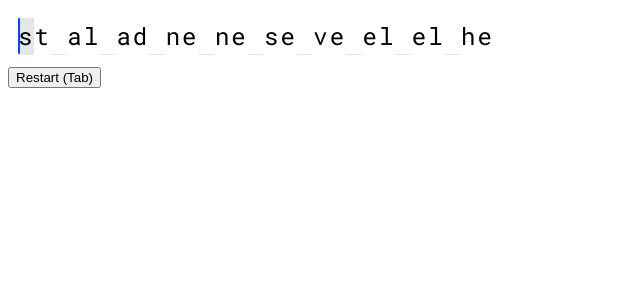
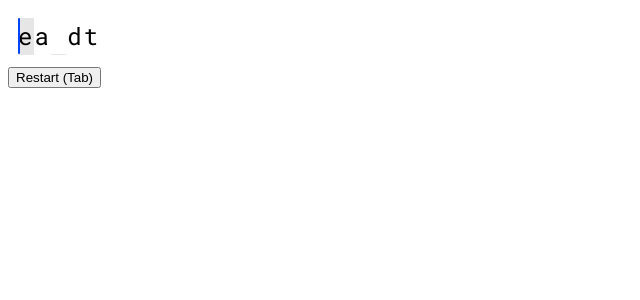
Before and after one commit to cursorweb/typing-warmup, a React (Create React App) app: page / in a window 1280 px wide. Shown: the top 300 px of the page, without its empty margins (0-640 px from the left). Built offline with nearby package versions, Linux system fonts and the light colour scheme.

Commit message:
really basic practicing

```diff
--- a/src/comp/testMode/WarmupCont.tsx
+++ b/src/comp/testMode/WarmupCont.tsx
@@ -4,6 +4,8 @@ import warmups from "data/warmups.json";
 import { randomk } from "./util/random";
 import { TestCont } from "./util/TestCont";
 import { useReducer } from "react";
+import { ResultsCont } from "./util/ResultsCont";
+import { CharTestCont } from "./CharTestCont";
 
 interface WarmupState {
     isTyping: boolean,
@@ -14,25 +16,92 @@ interface WarmupState {
     genTest: (idx: number) => React.JSX.Element
 }
 
+// note: use results only as an escape hatch
 type TestContAction = { type: "restart" }
-    | { type: "next", result: React.JSX.Element };
+    | { type: "next", result: React.JSX.Element }
+    | { type: "practice", render: React.JSX.Element }
+    | { type: "results" };
 
 function reducer(state: WarmupState, action: TestContAction): WarmupState {
     switch (action.type) {
         case "restart":
-            return { ...state, isTyping: true, render: state.genTest(state.idx) };
+            return {
+                ...state,
+                isTyping: true,
+                render: state.genTest(state.idx)
+            };
 
         case "next":
+            const results = [...state.results, action.result];
             if (state.idx < state.len - 1) {
-                return { ...state, render: state.genTest(state.idx + 1), idx: state.idx + 1, results: [...state.results, action.result] };
+                return {
+                    ...state,
+                    render: state.genTest(state.idx + 1),
+                    idx: state.idx + 1,
+                    results
+                };
             } else {
-                return { ...state, isTyping: false, render: <>{[...state.results, action.result]}</>, idx: 0 };
+                return {
+                    ...state,
+                    isTyping: false,
+                    render: <>{results}</>,
+                    idx: 0,
+                    results
+                };
             }
+
+        case "results":
+            return {
+                ...state,
+                isTyping: false,
+                render: <>{[...state.results]}</>
+            };
+
+        case "practice":
+            return {
+                ...state,
+                isTyping: true,
+                render: action.render
+            };
     }
 }
 
 export function WarmupCont({ wIdx }: { wIdx: number }) {
     const warmupData = warmups[wIdx];
+
+    const onCharDone = (idx: number) => (res: CharTestResult) => {
+        dispatch({
+            type: "next",
+            result: (
+                <ResultsCont
+                    key={idx}
+                    practice={() => dispatch({
+                        type: "practice",
+                        render: <CharTest chars={res.wrongChars} onDone={() => dispatch({ type: "results" })} />
+                    })}
+                >
+                    <div>char test: {res.cpm} / {res.acc}</div>
+                </ResultsCont>
+            )
+        });
+    };
+
+    const onWordDone = (idx: number) => (res: WordTestResult) => {
+        dispatch({
+            type: "next",
+            result: (
+                <ResultsCont
+                    key={idx}
+                    practice={() => dispatch({
+                        type: "practice",
+                        render: <WordTest chars={res.wrongWords.join(" ").split("")} onDone={() => dispatch({ type: "results" })} />
+                    })}
+                >
+                    <div>word test: {res.wpm} / {res.acc}</div>
+                </ResultsCont>
+            )
+        });
+    }
 
     const [{ isTyping, render, idx }, dispatch] = useReducer(reducer, null, () => ({
         isTyping: true,
@@ -43,33 +112,12 @@ export function WarmupCont({ wIdx }: { wIdx: number }) {
         genTest
     }));
 
-    function onCharDone(res: CharTestResult) {
-        dispatch({
-            type: "next",
-            result: (
-                <div key={idx}>
-                    <div>char test: {res.cpm} / {res.acc}</div>
-                </div>
-            )
-        });
-    }
-
-    function onWordDone(res: WordTestResult) {
-        dispatch({
-            type: "next",
-            result: (
-                <div key={idx}>
-                    <div>word test: {res.wpm} / {res.acc}</div>
-                </div>
-            )
-        });
-    }
     function genTest(idx: number) {
         const data = warmupData.tests[idx];
         if (data.noSpace) {
-            return <CharTest chars={randomk(data.list, 10, true)} onDone={onCharDone} key={Math.random()} />;
+            return <CharTest chars={randomk(data.list, 2, true)} onDone={onCharDone(idx)} key={Math.random()} />;
         } else {
-            return <WordTest chars={randomk(data.list, 10, false)} onDone={onWordDone} key={Math.random()} />;
+            return <WordTest chars={randomk(data.list, 2, false)} onDone={onWordDone(idx)} key={Math.random()} />;
         }
     }
 
--- /dev/null
+++ b/src/comp/testMode/util/ResultsCont.tsx
@@ -0,0 +1,54 @@
+import React, { useRef, useEffect } from "react";
+
+export function ResultsCont({ children, restart, practice }: { restart?: () => void, practice: () => void } & React.PropsWithChildren) {
+    return (
+        <div>
+            {children}
+            <div>
+                {restart ? <RestartButton onClick={restart} /> : null}
+                <PracticeButton onClick={practice} />
+            </div>
+        </div>
+    );
+}
+
+export function PracticeButton({ onClick }: { onClick: () => void }) {
+    const redoButtonRef = useRef<HTMLButtonElement>(null);
+
+    useEffect(() => {
+        function keydown(e: KeyboardEvent) {
+            if (e.key == "Enter") {
+                redoButtonRef.current?.click();
+                e.preventDefault();
+            }
+        }
+
+        document.body.addEventListener("keydown", keydown);
+        return () => document.body.removeEventListener("keydown", keydown);
+    }, []);
+
+    return (
+        <button onClick={onClick} ref={redoButtonRef}>Practice Wrong (Enter)</button>
+    );
+}
+
+export function RestartButton({ onClick }: { onClick: () => void }) {
+    const restartButtonRef = useRef<HTMLButtonElement>(null);
+
+    useEffect(() => {
+        function keydown(e: KeyboardEvent) {
+            if (e.key == "Tab") {
+                restartButtonRef.current?.click();
+                e.preventDefault();
+            }
+        }
+
+        document.body.addEventListener("keydown", keydown);
+        return () => document.body.removeEventListener("keydown", keydown);
+    }, []);
+
+
+    return (
+        <button onClick={onClick} ref={restartButtonRef}>Restart (Tab)</button>
+    );
+}
--- a/src/comp/testMode/util/TestCont.tsx
+++ b/src/comp/testMode/util/TestCont.tsx
@@ -1,48 +1,16 @@
-import { useRef, useEffect } from "react";
 import styles from "./TestCont.module.css";
 import React from "react";
+import { RestartButton } from "./ResultsCont";
 
 export function TestCont({ restart, children, isTyping }: { restart: () => void, isTyping: boolean } & React.PropsWithChildren) {
-    const restartButtonRef = useRef<HTMLButtonElement>(null);
-
-    useEffect(() => {
-        function keydown(e: KeyboardEvent) {
-            if (e.key == "Tab") {
-                restartButtonRef.current?.click();
-                e.preventDefault();
-            }
-        }
-
-        document.body.addEventListener("keydown", keydown);
-        return () => document.body.removeEventListener("keydown", keydown);
-    }, []);
-
     return (
         <div>
             {isTyping
-                ? <div className={styles.testCont}>{children}</div>
+                ? <div>
+                    <div className={styles.testCont}>{children}</div>
+                    <RestartButton onClick={restart} />
+                </div>
                 : children}
-            <button onClick={restart} ref={restartButtonRef}>{isTyping ? "Restart" : "Next"} (Tab)</button>
         </div>
     );
 }
-
-export function PracticeButton({ onClick }: { onClick: () => void }) {
-    const redoButtonRef = useRef<HTMLButtonElement>(null);
-
-    useEffect(() => {
-        function keydown(e: KeyboardEvent) {
-            if (e.key == "Enter") {
-                redoButtonRef.current?.click();
-                e.preventDefault();
-            }
-        }
-
-        document.body.addEventListener("keydown", keydown);
-        return () => document.body.removeEventListener("keydown", keydown);
-    }, []);
-
-    return (
-        <button onClick={onClick} ref={redoButtonRef}>Practice Wrong (Enter)</button>
-    );
-}
```
Also changed, not shown: src/comp/testMode/CharTestCont.tsx (+10 -8 lines), src/comp/testMode/WordTestCont.tsx (+10 -8 lines), src/comp/testMode/util/ResultsCont.module.css (added).
